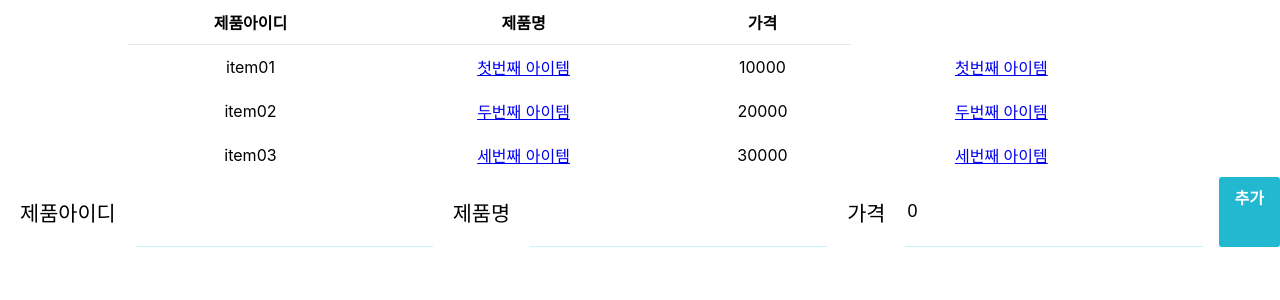
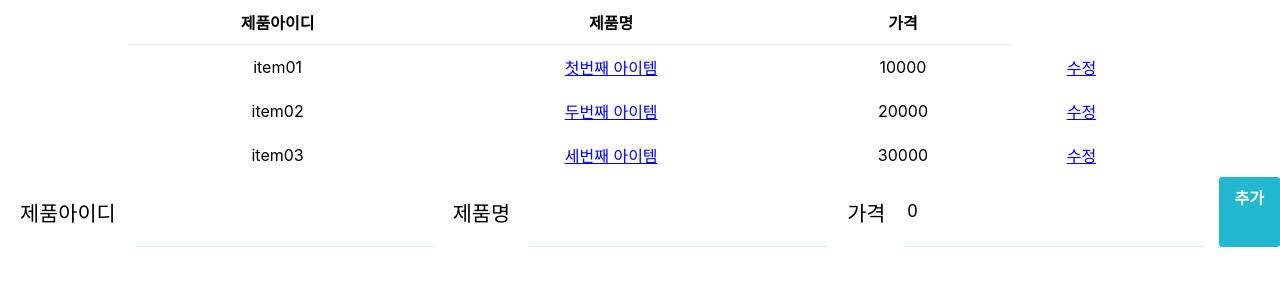
Before and after one commit to kwak9898/react_ts, a React (Create React App) app: page / in a window 1280 px wide. Shown: the top 300 px of the page. Built offline with nearby package versions, Linux system fonts and the light colour scheme.

Commit message:
수정 버튼 수정

```diff
--- a/src/components/items/ItemList.tsx
+++ b/src/components/items/ItemList.tsx
@@ -17,7 +17,7 @@ function ItemList(props: { itemList: ItemDataModel[] }) {
             </CommonTableColumn>
             <CommonTableColumn>{String(item.price)}</CommonTableColumn>
             <CommonTableColumn>
-              <Link to={`/item/${item.id}/edit`}>{item.itemName}</Link>
+              <Link to={`/item/${item.id}/edit`}>수정</Link>
             </CommonTableColumn>
           </CommonTableRow>
         );
```
